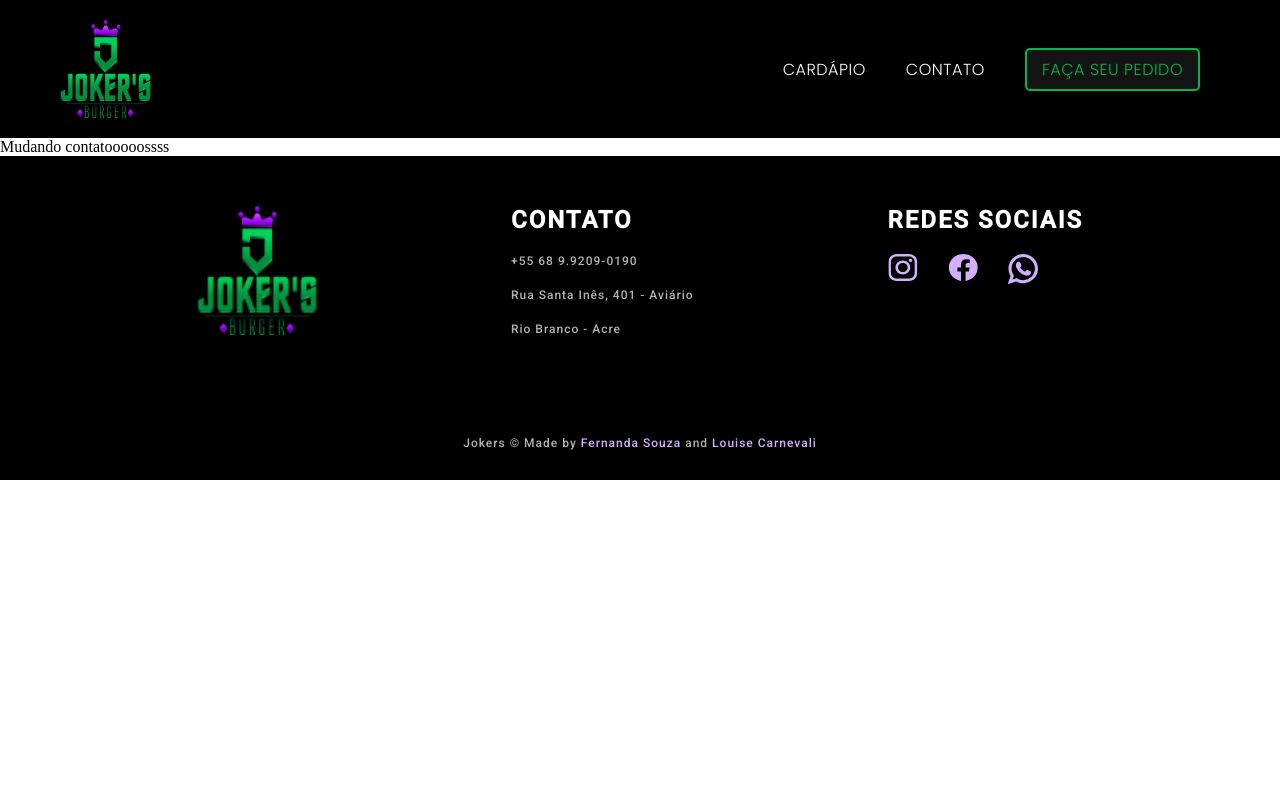
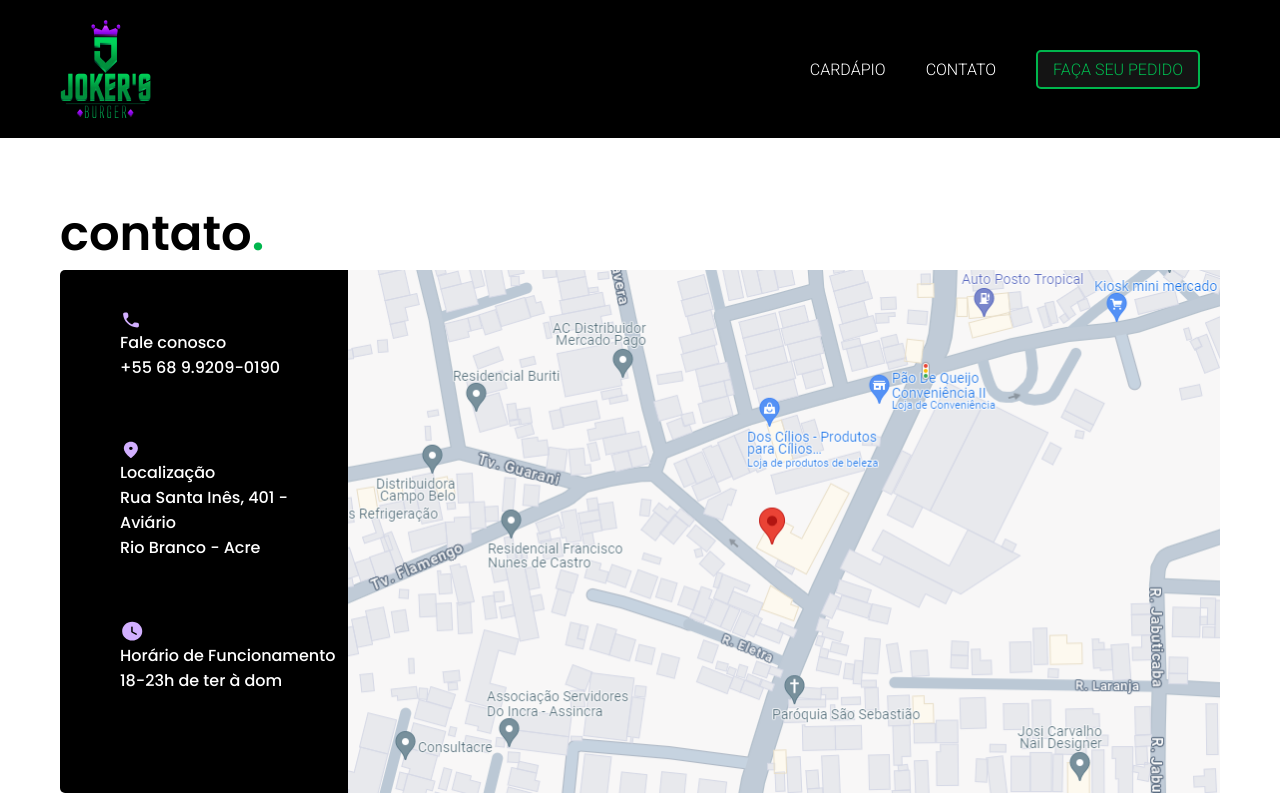
Before and after one commit to fercfmsouza/jokers-burger, a React (Vite) app: page /contact in a window 1280 px wide. Shown: the top 800 px of the page. Built offline with nearby package versions, Linux system fonts and the light colour scheme.

Commit message:
added ContactPage

```diff
--- a/src/index.css
+++ b/src/index.css
@@ -5,6 +5,10 @@
   margin: 0;
   padding: 0;
   box-sizing: border-box;
+}
+
+body {
+  overflow-x: hidden;
 }
 
 h1,
--- a/src/pages/ContactPage.jsx
+++ b/src/pages/ContactPage.jsx
@@ -1,5 +1,55 @@
+import '../styles/Contact.css';
+
 const ContactPage = () => {
-  return <div>Mudando contatooooossss</div>;
+  return (
+    <div className="contact-container">
+      <h1>
+        contato<span className="dot">.</span>
+      </h1>
+
+      <div className="contact-wrapper">
+        <div className="contact-wrapper-info">
+          <div className="contact-infos">
+            <div>
+              <img src="/assets/fone.svg" alt="Fone Icon" />
+            </div>
+
+            <ul>
+              Fale conosco
+              <li>+55 68 9.9209-0190</li>
+            </ul>
+          </div>
+
+          <div className="contact-infos">
+            <div>
+              <img src="/assets/local.svg" alt="Local Icon" />
+            </div>
+
+            <ul>
+              Localização
+              <li>Rua Santa Inês, 401 - Aviário</li>
+              <li>Rio Branco - Acre</li>
+            </ul>
+          </div>
+
+          <div className="contact-infos">
+            <div>
+              <img src="/assets/clock.svg" alt="Local Icon" />
+            </div>
+
+            <ul>
+              Horário de Funcionamento
+              <li>18-23h de ter à dom</li>
+            </ul>
+          </div>
+        </div>
+
+        <div className="contact-wrapper-img">
+          <img src="/img/adress.png" alt="Image of Google Maps adress" />
+        </div>
+      </div>
+    </div>
+  );
 };
 
 export default ContactPage;
--- /dev/null
+++ b/src/styles/Contact.css
@@ -0,0 +1,27 @@
+.contact-container {
+  background-color: var(--color-white);
+  margin: 60px;
+}
+
+.contact-container h1{
+  font-family: var(--font-family-2);
+  font-size: 3rem;
+}
+
+.contact-wrapper{
+  display: flex;
+  justify-content: space-between;
+  align-items: center;
+  background-color: var(--color-black);
+  color: var(--color-white);
+  border-radius: 5px;
+}
+
+.contact-wrapper-info{
+  margin-left: 60px;
+}
+
+.contact-infos{
+  margin-bottom: 60px;
+  font-family: var(--font-family-2);
+}
--- a/src/styles/Footer.css
+++ b/src/styles/Footer.css
@@ -7,8 +7,8 @@
   color: var(--color-white);
   font-family: var( --font-family-1);
   font-size: 12px;
-  padding: 50px 100px;
-}
+  padding-top: 50px;
+ }
 
 .column {
   display: flex;
@@ -22,7 +22,7 @@
 }
 
 .contact-info li {
- padding-top: 20px ;
+ margin-top: 20px ;
  text-align: start;
  letter-spacing:1px;
  color: var( --color-gray);
@@ -34,8 +34,7 @@
 }
 
 .social-icons img {
-  padding: 20px 10px 20px 0;
-  margin-right: 20px;
+  margin: 20px 20px 20px 0;
   width: 40px;
 }
 
@@ -46,7 +45,7 @@
   color: var( --color-gray);
   letter-spacing:1px;
   text-align: center;
-  padding: 50px 0 30px 0;
+  padding: 80px 0 50px 0;
 }
 
 .footer-paragraph span{
@@ -54,7 +53,7 @@
 }
 
 @media screen and (max-width: 768px) {
-  .footer-container {
+.footer-container {
     font-size: 7px;
     padding: 30px 10px;
   }
@@ -64,16 +63,16 @@
   }
 
   .contact-info li:first-child {
-    padding-top: 15px;
+    margin-top: 15px;
   }
 
   .contact-info li:not(:first-child) {
-    padding-top: 8px;
+    margin-top: 8px;
   }
 
   .social-icons img {
     width:30px;
-    padding-top: 15px;
+    margin-top: 15px;
   }
 
   .social-icons img:last-child {
--- a/src/styles/Navbar.css
+++ b/src/styles/Navbar.css
@@ -28,8 +28,7 @@
   color: var(--color-white);
   font-size: 16px;
   font-weight: 350;
-  font-family: var(--font-family-2);
-  letter-spacing: 0.5px;
+  font-family: var(--font-family-1);
   cursor: pointer;
   margin: 0 20px;
   position: relative;
@@ -82,7 +81,7 @@
   }
 
   .navbar-container.menu-open {
-    z-index: 1;
+   z-index: 1;
   }
 
   .navbar-items li {
```
Also changed, not shown: src/App.jsx (+4 -4 lines), src/components/Navbar.jsx (+8 -8 lines), public/img/adress.png (added), 1 other file (tests, documents, lock files or other folders).
